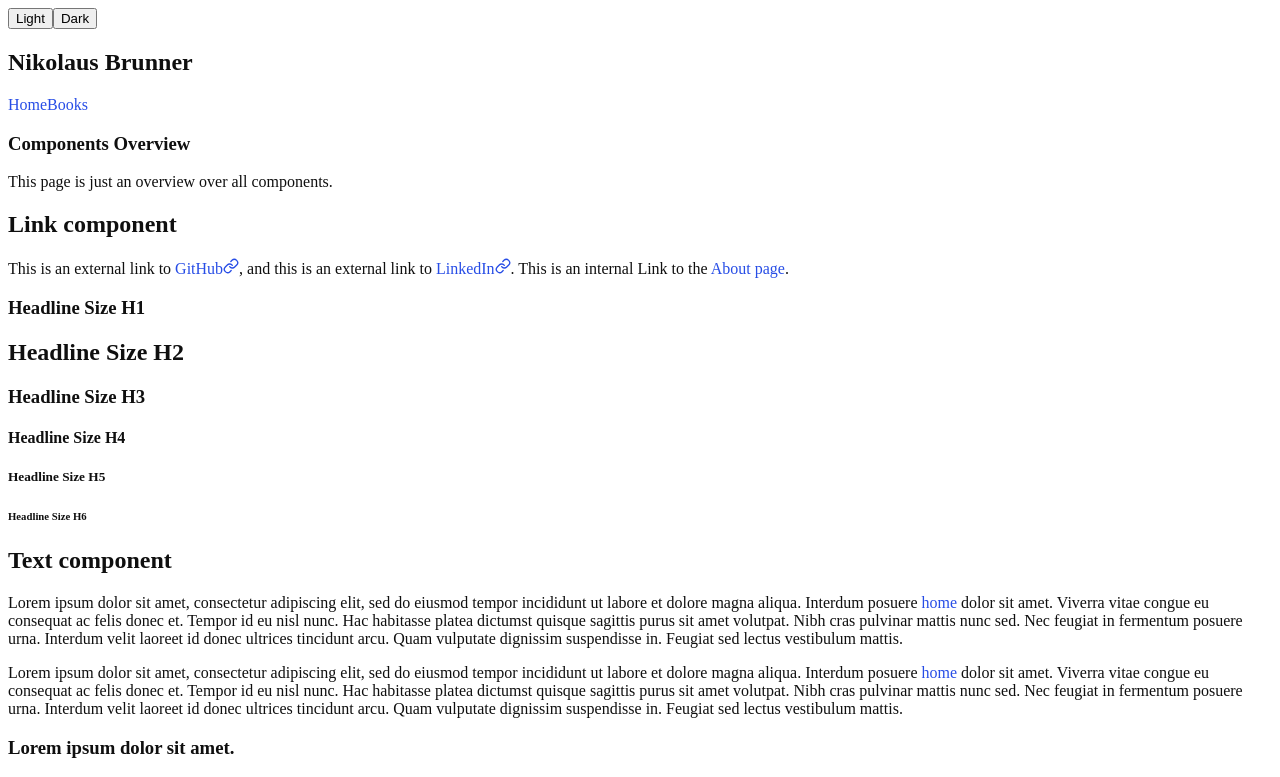
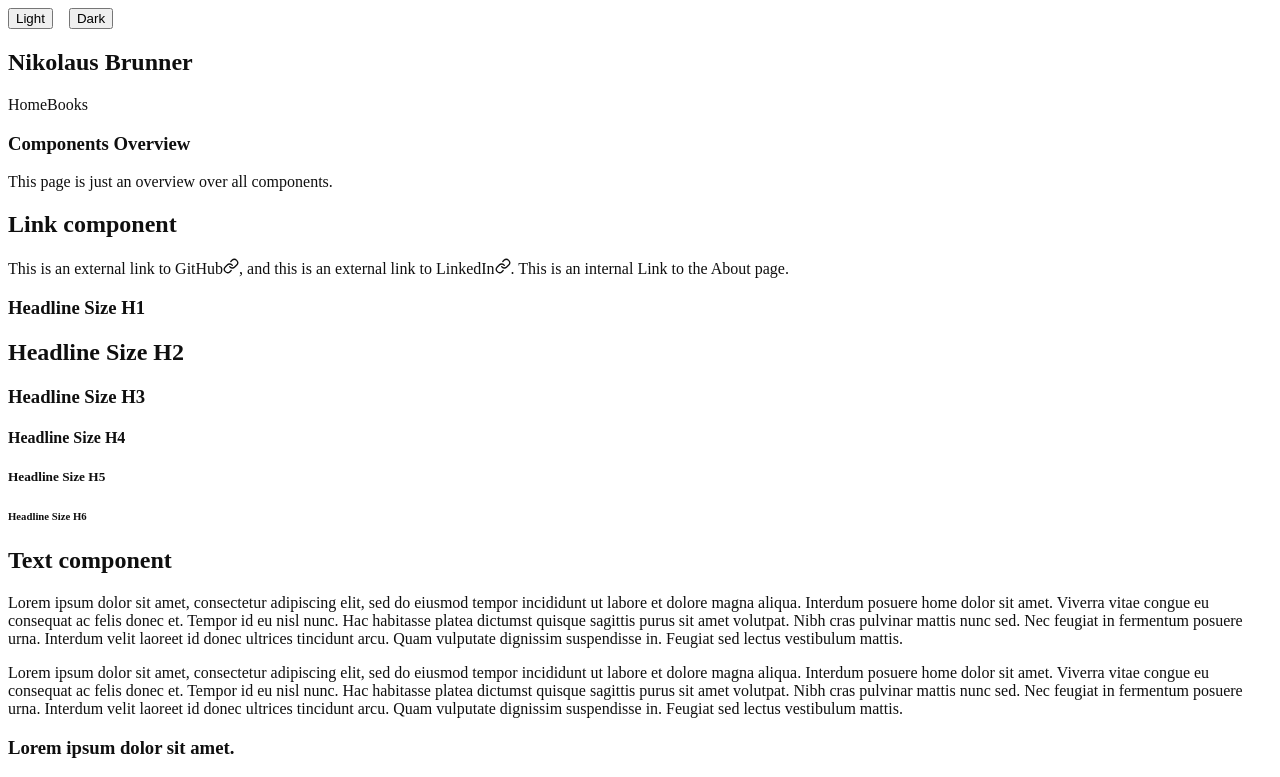
Before and after one commit to nikbrunner/nibru.dev, a Next.js app: page /components-overview in a window 1280 px wide. Shown: the top 777 px of the page. Built offline with nearby package versions, Linux system fonts and the light colour scheme.

Commit message:
Setup mixins

```diff
--- a/context/ThemeProvider.tsx
+++ /dev/null
@@ -1,33 +0,0 @@
-import {
-  Theme,
-  ThemeProvider as EmotionThemeProvider
-} from "@emotion/react";
-
-const lightTheme: Theme = {
-  fg_primary: "#0f0f0f",
-  fg_secondary: "#1f1f1f",
-  bg_primary: "#ffffff",
-  bg_secondary: "#f3f3f3",
-  fg_accent: "#274de6"
-};
-
-const darkTheme: Theme = {
-  fg_primary: "#ffffff",
-  fg_secondary: "#f3f3f3",
-  bg_primary: "#0f0f0f",
-  bg_secondary: "#1f1f1f",
-  fg_accent: "#274de6"
-};
-
-export type TTheme = "light" | "dark";
-
-interface Props {
-  children: React.ReactNode;
-  theme: TTheme;
-}
-
-export const ThemeProvider = ({ children, theme }: Props) => (
-  <EmotionThemeProvider theme={theme === "light" ? lightTheme : darkTheme}>
-    {children}
-  </EmotionThemeProvider>
-);
--- a/pages/_app.tsx
+++ b/pages/_app.tsx
@@ -1,14 +1,24 @@
 import { useState } from "react";
 
 import { SGlobal } from "@styles/Global.style";
-import { ThemeProvider, TTheme } from "@context/ThemeProvider";
+import { ThemeProvider } from "@theme/ThemeProvider";
+import { ETheme } from "@theme/themes";
+import { css } from "@emotion/react";
 
 const App = ({ Component, pageProps }) => {
-  const [theme, setTheme] = useState<TTheme>("light");
+  const [theme, setTheme] = useState<ETheme>(ETheme.Light);
+
   return (
     <div className="App">
-      <button onClick={() => setTheme("light")}>Light</button>
-      <button onClick={() => setTheme("dark")}>Dark</button>
+      <button
+        css={css`
+          margin-right: 1rem;
+        `}
+        onClick={() => setTheme(ETheme.Light)}
+      >
+        Light
+      </button>
+      <button onClick={() => setTheme(ETheme.Dark)}>Dark</button>
 
       <ThemeProvider theme={theme}>
         <SGlobal />
--- a/styles/Global.style.tsx
+++ b/styles/Global.style.tsx
@@ -1,15 +1,19 @@
 import { Global, css, useTheme, Theme } from "@emotion/react";
+
+import { transition } from "./mixins";
 
 const genGlobalStyles = (theme: Theme) =>
   css`
     body {
-      background-color: ${theme.bg_primary};
-      color: ${theme.fg_primary};
+      background-color: ${theme.bg.primary};
+      color: ${theme.fg.primary};
+      ${transition.fast("background")}
+      ${transition.fast("color")}
     }
 
     a {
       text-decoration: none;
-      color: ${theme.fg_accent};
+      color: ${theme.fg.primary};
     }
   `;
 
--- /dev/null
+++ b/styles/mixins.ts
@@ -0,0 +1,35 @@
+import { css } from "@emotion/react";
+
+export const border = {
+  thin: (color: string) => css`
+    border: 1px solid ${color};
+  `,
+  default: (color: string) => css`
+    border: 2px solid ${color};
+  `,
+  thick: (color: string) => css`
+    border: 4px solid ${color};
+  `
+};
+
+const transitionEase = "cubic-bezier(0.445, 0.05, 0.55, 0.95)";
+
+export const transition = {
+  fast: (property: string) => css`
+    transition: ${property} 0.25s ${transitionEase};
+  `,
+  default: (property: string) => css`
+    transition: ${property} 0.5s ${transitionEase};
+  `,
+  slow: (property: string) => css`
+    transition: ${property} 0.75s ${transitionEase};
+  `,
+  extraSlow: (property: string) => css`
+    transition: ${property} 1s ${transitionEase};
+  `
+};
+
+export const mixins = {
+  border,
+  transition
+};
--- /dev/null
+++ b/theme/ThemeProvider.tsx
@@ -0,0 +1,16 @@
+import { ThemeProvider as EmotionThemeProvider } from "@emotion/react";
+
+import { darkTheme, ETheme, lightTheme } from "@theme/themes";
+
+interface Props {
+  children: React.ReactNode;
+  theme: ETheme;
+}
+
+export const ThemeProvider = ({ children, theme }: Props) => (
+  <EmotionThemeProvider
+    theme={theme === ETheme.Light ? lightTheme : darkTheme}
+  >
+    {children}
+  </EmotionThemeProvider>
+);
--- /dev/null
+++ b/theme/themes.ts
@@ -0,0 +1,36 @@
+import { Theme } from "@emotion/react";
+
+export const lightTheme: Theme = {
+  fg: {
+    primary: "#0f0f0f",
+    secondary: "#1f1f1f",
+    ternary: "#353535",
+    accent: "#274de6"
+  },
+  bg: {
+    primary: "#ffffff",
+    secondary: "#f4f4f4",
+    ternary: "#dedede",
+    accent: "#274de6"
+  }
+};
+
+export const darkTheme: Theme = {
+  fg: {
+    primary: "#ffffff",
+    secondary: "#f4f4f4",
+    ternary: "#dedede",
+    accent: "#27e67d"
+  },
+  bg: {
+    primary: "#0f0f0f",
+    secondary: "#1f1f1f",
+    ternary: "#3a3a3a",
+    accent: "#27e67d"
+  }
+};
+
+export enum ETheme {
+  Light = "Light",
+  Dark = "Dark"
+}
```
Also changed, not shown: emotion.d.ts (+13 -7 lines), styles/BookCard.style.tsx (+6 -7 lines), tsconfig.json (+12 -37 lines).
